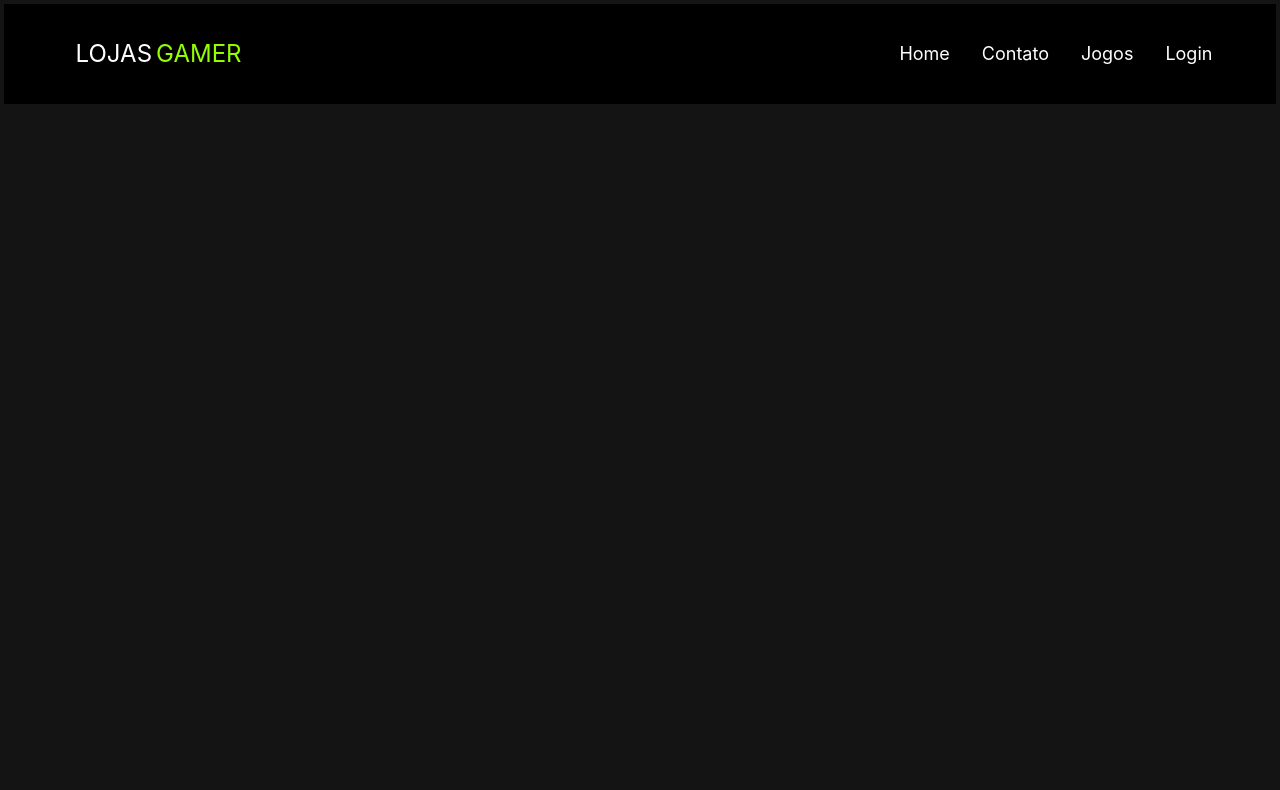
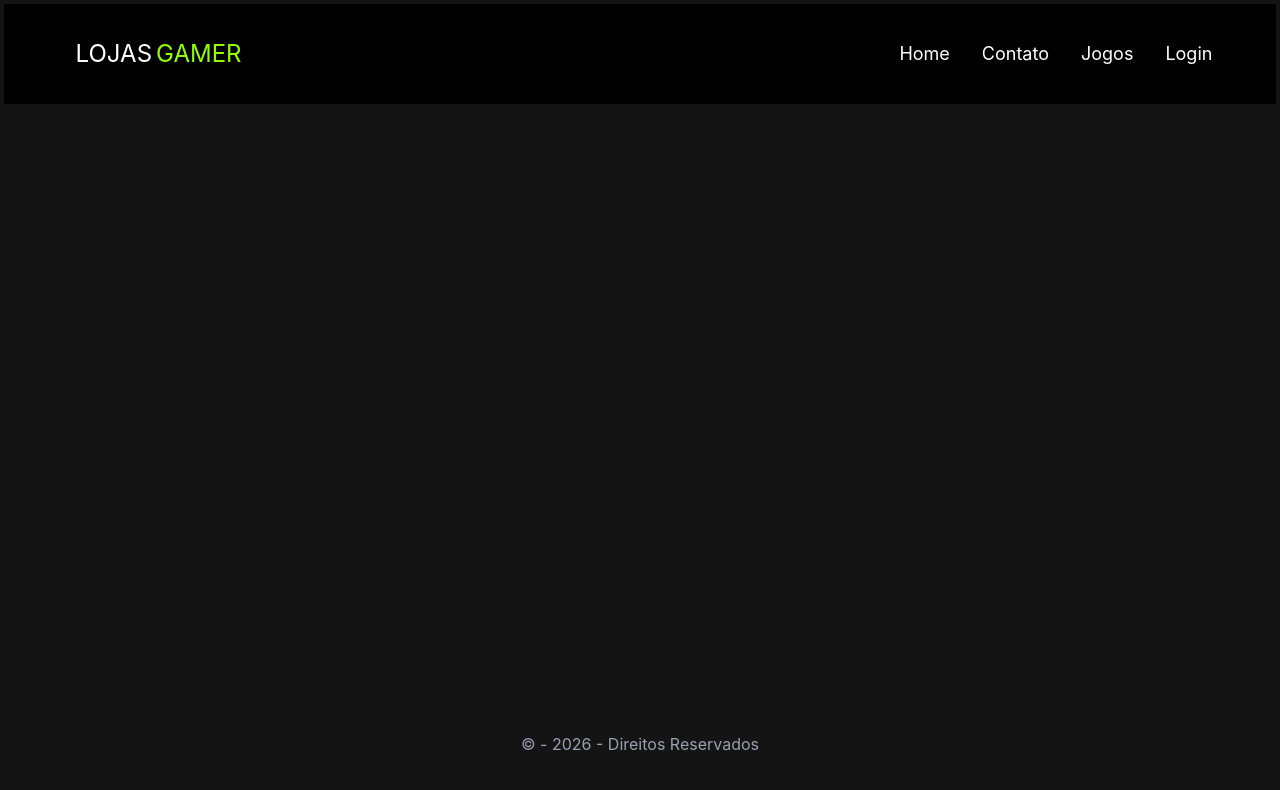
Before and after one commit to EstelaMariano/lojagamer, a React (Vite) app: page / in a window 1280 px wide. Shown: the top 790 px of the page. Built offline with nearby package versions, Linux system fonts and the light colour scheme.

Commit message:
feat: codificando e estilizado o footer

```diff
--- a/src/components/Footer.jsx
+++ b/src/components/Footer.jsx
@@ -1,8 +1,8 @@
 const Footer = () => {
   return (
-    <>
-
-    </>
+    <footer className="text-center py-10 text-gray-400">
+        <p>&copy; - 2026 - Direitos Reservados</p>
+    </footer>
   )
 }
 
```
